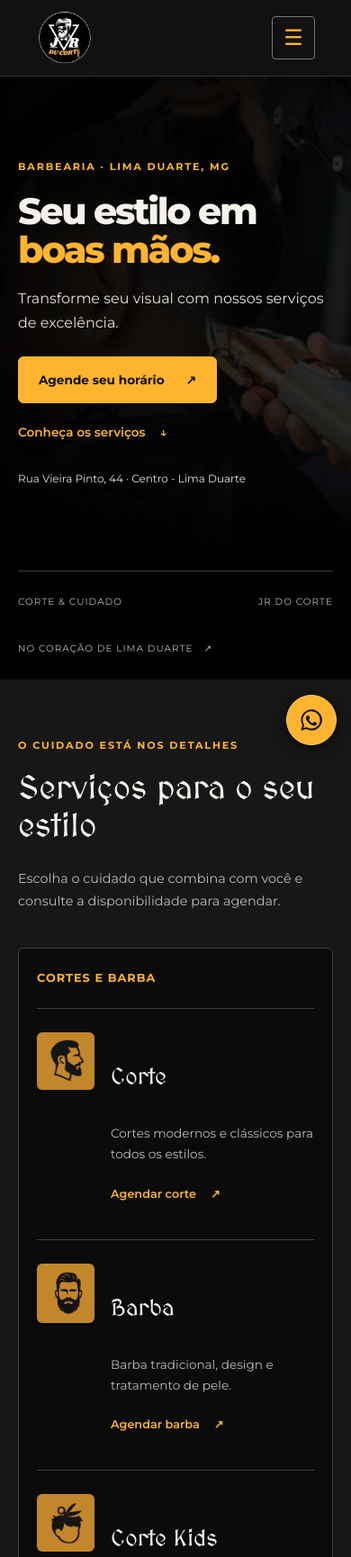
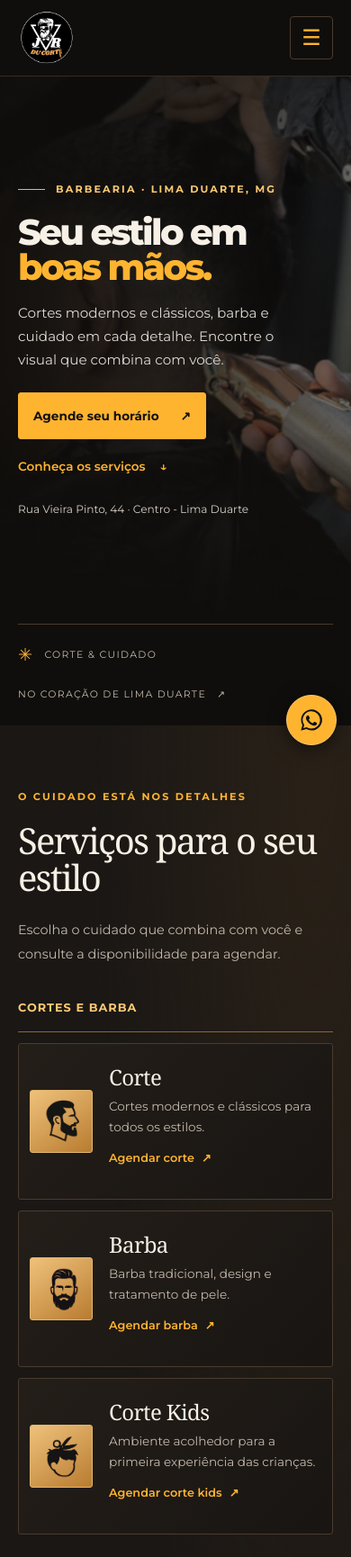
Before and after one commit to Saraingridsousa/LandingPage_Barbearia, a website: page index.html in a window 390 px wide. Shown: the top 1730 px of the page at 90% size. Drawn offline with Linux system fonts and the light colour scheme.

Commit message:
Redesign JR do Corte with full-bleed editorial hero and accessible motion

```diff
--- a/index.html
+++ b/index.html
@@ -19,14 +19,15 @@
     <link rel="icon" type="image/png" href="src/imagens/logo.png">
     <link rel="stylesheet" href="src/styles/styles.css?v=20261125-4">
     <link rel="stylesheet" href="src/styles/header.css?v=20261125-4">
-    <link rel="stylesheet" href="src/styles/home.css?v=20261125-4">
+    <link rel="stylesheet" href="src/styles/home.css?v=20261126-1">
     <link rel="stylesheet" href="src/styles/servicos.css?v=20261125-4">
     <link rel="stylesheet" href="src/styles/sobre.css?v=20261125-4">
     <link rel="stylesheet" href="src/styles/depoimentos.css?v=20261125-4">
     <link rel="stylesheet" href="src/styles/footer.css?v=20261125-4">
+    <link rel="stylesheet" href="src/styles/editorial.css?v=20261126-1">
     <script>document.documentElement.classList.add('js');</script>
     <link rel="preload" href="src/fonts/montserrat-latin-400-800-normal.woff2" as="font" type="font/woff2" crossorigin>
-    <script src="src/javascript/script.js?v=20261125-5" defer></script>
+    <script src="src/javascript/script.js?v=20261126-1" defer></script>
     <script type="application/ld+json">
     {
       "@context": "https://schema.org", "@type": "LocalBusiness",
@@ -61,7 +62,7 @@
                 <div id="cta">
                     <p class="eyebrow">Barbearia · Lima Duarte, MG</p>
                     <h1 id="hero-title">Seu estilo em <span>boas mãos.</span></h1>
-                    <p class="hero-description">Transforme seu visual com nossos serviços de excelência.</p>
+                    <p class="hero-description">Cortes modernos e clássicos, barba e cuidado em cada detalhe. Encontre o visual que combina com você.</p>
                     <div class="hero-actions">
                         <a class="button" href="https://wa.me/553299827807" data-booking>Agende seu horário <span aria-hidden="true">↗</span></a>
                         <a class="text-link" href="#serviços">Conheça os serviços <span aria-hidden="true">↓</span></a>
@@ -70,12 +71,12 @@
                 </div>
                 <div id="banner">
                     <picture>
-                        <source type="image/webp" srcset="src/imagens/optimized/capa-640.webp 640w, src/imagens/optimized/capa-916.webp 916w" sizes="(min-width: 768px) 50vw, 100vw">
+                        <source type="image/webp" srcset="src/imagens/optimized/capa-640.webp 640w, src/imagens/optimized/capa-916.webp 916w" sizes="(min-width: 1024px) 78vw, 100vw">
                         <img src="src/imagens/capa.svg" alt="Cliente recebendo um corte de cabelo na composição original da JR do Corte" width="916" height="785" fetchpriority="high">
                     </picture>
                 </div>
             </div>
-            <div class="hero-bottom container"><span>Corte &amp; cuidado</span><span>JR DO CORTE</span><a href="#localizacao">No coração de Lima Duarte <span aria-hidden="true">↗</span></a></div>
+            <div class="hero-bottom container"><span class="hero-signature"><span aria-hidden="true">✳</span> Corte &amp; cuidado</span><span class="hero-wordmark">JR DO CORTE</span><a href="#localizacao">No coração de Lima Duarte <span aria-hidden="true">↗</span></a></div>
         </section>
         <section id="serviços" class="section" aria-labelledby="services-title">
             <div class="container">
--- a/src/javascript/script.js
+++ b/src/javascript/script.js
@@ -91,3 +91,17 @@
   const age = today.getFullYear() - birthYear - Number(birthdayPending);
   if (Number.isInteger(age) && age >= 0) ageText.textContent = `, tenho ${age} anos`;
 })();
+
+// Enhance sections once as they enter view; content remains visible without JS.
+(() => {
+  const motion = window.matchMedia('(prefers-reduced-motion: reduce)');
+  if (motion.matches || !('IntersectionObserver' in window)) return;
+  const observer = new IntersectionObserver((entries) => {
+    entries.forEach(({ isIntersecting, target }) => {
+      if (!isIntersecting) return;
+      observer.unobserve(target);
+      if (!motion.matches) target.classList.add('reveal-in');
+    });
+  }, { threshold: 0.12 });
+  document.querySelectorAll('.section-heading, .service-card, .services-booking, .about-photo, .about-copy, .testimonial-layout > div, .location-grid > div, .contact-layout > div').forEach(el => observer.observe(el));
+})();
--- /dev/null
+++ b/src/styles/editorial.css
@@ -0,0 +1,59 @@
+/* JR do Corte — warm, modern editorial visual system. */
+:root { --bg: #100e0c; --surface: #1a1714; --surface-raised: #241e19; --text: #f7f0e6; --muted: #c3b9ac; --border: #4a3b2e; --radius: 3px; --section-space: clamp(70px, 9vw, 126px); }
+.header { background: #100e0c; border-bottom-color: #352b22; padding-inline: 0; }
+#nav_list { margin: 0; padding-inline-start: 0; }
+#nav_list a:not(.button) { position: relative; color: #f0e8dd; }
+#nav_list a:not(.button)::after { content: ''; position: absolute; left: 14px; right: 14px; bottom: 8px; height: 1px; background: var(--gold); transform: scaleX(0); transform-origin: left; transition: transform .25s ease; }
+#nav_list a:not(.button):is(:hover,:focus-visible)::after { transform: scaleX(1); }
+#btn_mobile { border-color: var(--border); }
+h2, .footer-title { font-family: Georgia, 'Times New Roman', serif; letter-spacing: -.045em; }
+h2 { font-size: clamp(2.5rem, 5vw, 4.6rem); line-height: 1.04; }
+.eyebrow { letter-spacing: .19em; }
+.button { border-radius: 3px; padding-inline: clamp(16px, 2vw, 27px); }
+#serviços { background: radial-gradient(ellipse at 90% 0%, #2a2118, transparent 50%), var(--surface); }
+.section-heading { margin-bottom: clamp(36px, 5vw, 62px); }
+.section-heading h2 { max-width: 17ch; }
+.section-heading > p { line-height: 1.85; }
+.servicos-grid { gap: 36px; }
+.service-group { padding: 0; border: 0; background: none; }
+.service-group-title { padding: 0 0 15px; border-bottom: 1px solid #8a6737; color: var(--gold-light); }
+.service-card { position: relative; grid-template-columns: 70px minmax(0,1fr); align-items: center; padding: 21px 12px; gap: 18px; margin-top: 12px; border: 1px solid var(--border); border-radius: var(--radius); background: linear-gradient(135deg,#241e19,#181512); }
+.service-card:last-child { border-bottom: 1px solid var(--border); }
+.service-visual { padding: 10px; background: linear-gradient(145deg,#efc17b,#b87c30); border: 1px solid #e2b66e; overflow: hidden; }
+.service-body h4 { font-family: Georgia, 'Times New Roman', serif; font-size: clamp(1.5rem, 2.4vw, 2rem); letter-spacing: -.025em; margin: 0; }
+.service-body p { line-height: 1.65; margin-block: 6px 0; }
+.service-card .text-link { padding-block: 5px; gap: 8px; }
+.services-booking { margin-top: 42px; padding: 25px; border: 1px solid var(--border); background: #15120f; }
+.about-grid { gap: clamp(34px,7vw,100px); }
+.about-photo { position: relative; isolation: isolate; max-width: 480px; }
+.about-photo::before { content: ''; position: absolute; z-index: -1; inset: 14px -10px 40px 14px; border: 1px solid #a98047; }
+.about-photo picture { overflow: hidden; }
+.about-photo img { aspect-ratio: 4/5; object-fit: cover; object-position: 50% 35%; filter: sepia(.10) saturate(.87); }
+.about-photo figcaption { color: var(--text); letter-spacing: .08em; }
+.about-copy > p:not(.eyebrow) { line-height: 1.85; max-width: 59ch; }
+#depoimentos { background: #1a1714; }
+.testimonial-layout > div:nth-child(2) { padding: clamp(22px,4vw,44px); background: #100e0c; border-left: 2px solid var(--gold); }
+#localizacao { background: radial-gradient(ellipse at 10% 100%,#21190f,transparent 55%), var(--bg); }
+.mapBox { border: 1px solid #786040; box-shadow: 12px 12px 0 #211b15; }
+.contact-section { position: relative; overflow: hidden; background: radial-gradient(ellipse at 95% 15%, #392818, transparent 65%), #1b1611; border-block-color: #76552d; }
+.contact-layout { position: relative; }
+.contact-layout h2 { color: var(--gold-light); }
+.site-footer { background: #100e0c; }
+@media (min-width: 768px) {
+  .service-card { grid-template-columns: 84px minmax(0,1fr); padding: 22px 18px; }
+  .about-photo::before { inset: 18px -16px 38px 18px; }
+}
+@media (min-width: 1024px) {
+  .service-card { grid-template-columns: 100px minmax(0,1fr); padding: 24px; }
+  .servicos-grid { gap: 26px; }
+}
+@media (max-width: 374px) { .service-card { grid-template-columns: 56px minmax(0,1fr); gap: 12px; padding-inline: 10px; } .services-booking { padding: 16px; } }
+@media (prefers-reduced-motion: no-preference) {
+  .service-card { transition: border-color .25s ease, box-shadow .25s ease, background-color .25s ease; }
+  .service-visual img, .about-photo img { transition: transform .55s cubic-bezier(.2,.65,.25,1); }
+  .service-card:is(:hover,:focus-within) { border-color: #c99b58; box-shadow: 0 12px 34px rgb(0 0 0 / .20); }
+  .service-card:is(:hover,:focus-within) .service-visual img { transform: scale(1.08); }
+  .about-photo:hover img { transform: scale(1.035); }
+  .reveal-in { animation: editorial-reveal .65s cubic-bezier(.2,.65,.25,1) both; }
+  @keyframes editorial-reveal { from { opacity: .72; translate: 0 12px; } to { opacity: 1; translate: 0 0; } }
+}
--- a/src/styles/home.css
+++ b/src/styles/home.css
@@ -1,57 +1,54 @@
-#home { background: #000; }
-.hero-grid { display: grid; align-items: center; gap: 20px; padding-top: 52px; }
-#cta { padding-block: 16px; }
-h1 { max-width: 11ch; font-size: clamp(2.7rem, 6.2vw, 5.7rem); line-height: 1.06; font-weight: 800; letter-spacing: -.055em; }
+/* Full-bleed hero: independent photo and editorial text layers. */
+#home { background: #100e0c; overflow: hidden; position: relative; }
+.hero-grid.container {
+  position: relative; isolation: isolate; display: grid; align-items: center;
+  width: 100%; min-height: clamp(580px, 77svh, 790px);
+  padding: clamp(48px, 8vw, 108px) max(20px, calc((100% - 1200px)/2));
+}
+#cta { position: relative; z-index: 2; min-width: 0; max-width: 630px; padding-block: 12px; }
+#cta .eyebrow { display: flex; align-items: center; gap: 12px; color: var(--gold-light); }
+#cta .eyebrow::before { content: ''; width: 30px; height: 1px; flex-shrink: 0; background: var(--gold); }
+h1 { max-width: 11ch; font-size: clamp(3.2rem, 6.7vw, 6.9rem); line-height: .99; font-weight: 800; letter-spacing: -.065em; text-wrap: balance; }
 h1 span { display: block; color: var(--gold); }
-.hero-description { color: var(--muted); max-width: 34ch; margin-top: 24px; font-size: clamp(1rem, 1.5vw, 1.1rem); }
-.hero-actions { display: flex; align-items: flex-start; flex-direction: column; gap: 12px; margin-top: 30px; }
-.hero-location { margin-top: 22px; color: var(--muted); font-size: .75rem; }
-#banner { min-width: 0; }
-#banner img { width: 100%; }
-.hero-bottom { display: flex; flex-wrap: wrap; gap: 8px 24px; justify-content: space-between; padding-block: 22px; margin-top: 20px; border-top: 1px solid var(--border); font-size: .65rem; text-transform: uppercase; letter-spacing: .1em; color: var(--muted); }
-.hero-bottom a { min-height: 44px; display: flex; align-items: center; gap: 12px; }
-.hero-bottom > span { display: flex; align-items: center; min-height: 44px; }
-@media (min-width: 768px) { .hero-actions { flex-direction: row; align-items: center; flex-wrap: wrap; gap: 12px 24px; } }
-@media (min-width: 1024px) { .hero-grid { grid-template-columns: 1fr 1.1fr; gap: 10px; padding-block: 40px; min-height: 590px; } #banner { align-self: center; } .hero-bottom { margin-top: 0; } }
-
-/* On phones the original photo becomes part of the hero, rather than a
-   separate block below the booking controls. Keep the text above the scrim. */
+.hero-description { color: #ded9d1; max-width: 40ch; margin-top: 26px; font-size: clamp(.95rem, 1.5vw, 1.08rem); }
+.hero-actions { display: flex; align-items: center; flex-wrap: wrap; gap: 10px 24px; margin-top: 32px; }
+.hero-location { margin-top: 24px; color: #d6cec4; font-size: .76rem; }
+#banner { position: absolute; inset: 0; z-index: -1; overflow: hidden; pointer-events: none; }
+#banner picture { position: absolute; inset: 0 0 0 auto; width: 80%; height: 100%; }
+#banner img { width: 100%; height: 100%; object-fit: cover; object-position: 68% 43%; filter: sepia(.12) saturate(.86) brightness(1.15); }
+#banner::after { content: ''; position: absolute; inset: 0; background:
+  linear-gradient(90deg, #100e0c 0%, #100e0c 16%, rgb(16 14 12 / .94) 31%, rgb(16 14 12 / .68) 47%, rgb(16 14 12 / .08) 77%),
+  linear-gradient(0deg, #100e0c 0%, transparent 21%, transparent 79%, rgb(16 14 12 / .2) 100%); }
+.hero-bottom { display: flex; flex-wrap: wrap; align-items: center; gap: 8px 24px; justify-content: space-between; padding-block: 12px; border-top: 1px solid var(--border); font-size: .68rem; text-transform: uppercase; letter-spacing: .12em; color: var(--muted); }
+.hero-bottom a, .hero-bottom > span { min-height: 44px; display: flex; align-items: center; gap: 12px; }
+.hero-bottom .hero-signature > span { color: var(--gold); font-size: 1.2rem; }
+.hero-bottom .hero-wordmark { color: var(--gold-light); font-weight: 700; letter-spacing: .2em; }
+@media (min-width: 768px) { .hero-grid.container { padding-inline: max(32px, calc((100% - 1200px)/2)); } }
 @media (max-width: 767px) {
-  .hero-grid {
-    position: relative;
-    isolation: isolate;
-    min-height: 460px;
-    min-height: clamp(460px, 65svh, 580px);
-    padding-block: 32px;
-    gap: 0;
-  }
-  #cta { position: relative; padding-block: 12px; min-width: 0; }
-  #home h1 { font-size: clamp(2.35rem, 10.5vw, 3.5rem); }
-  #home .hero-description { margin-top: 18px; color: #e5e2dc; }
-  #home .hero-actions { margin-top: 24px; gap: 8px; }
-  #home .hero-location { margin-top: 18px; color: #e5e2dc; }
-  #banner {
-    position: absolute;
-    inset: 0 -20px;
-    z-index: -1;
-    overflow: hidden;
-    pointer-events: none;
-  }
-  #banner picture, #banner img { width: 100%; height: 100%; }
-  #banner img { object-fit: cover; object-position: 68% center; }
-  #banner::after {
-    content: '';
-    position: absolute;
-    inset: 0;
-    background:
-      linear-gradient(0deg, #000 0%, transparent 25%, transparent 78%, rgb(0 0 0 / .4) 100%),
-      linear-gradient(90deg, rgb(0 0 0 / .88), rgb(0 0 0 / .70));
-  }
-  .hero-bottom { margin-top: 0; padding-block: 12px; }
+  .hero-grid.container { min-height: clamp(500px, 72svh, 650px); align-items: center; padding-block: 42px; }
+  #cta { max-width: 480px; }
+  #home h1 { font-size: clamp(2.5rem, 10vw, 4.15rem); }
+  #home .hero-description { margin-top: 18px; max-width: 32ch; }
+  #home .hero-actions { flex-direction: column; align-items: flex-start; margin-top: 24px; gap: 6px; }
+  #home .hero-location { margin-top: 14px; }
+  #banner picture { width: 100%; }
+  #banner img { object-position: 68% center; }
+  #banner::after { background: linear-gradient(90deg, rgb(16 14 12 / .94) 0%, rgb(16 14 12 / .78) 52%, rgb(16 14 12 / .48) 100%), linear-gradient(0deg, #100e0c 0%, transparent 35%); }
+  .hero-bottom .hero-wordmark { display: none; }
+  .hero-bottom { gap: 0 12px; }
 }
-
-/* Use the available tablet width without changing the desktop composition. */
 @media (min-width: 768px) and (max-width: 1023px) {
-  .hero-grid { grid-template-columns: minmax(0, 1fr) minmax(0, 1fr); gap: 16px; padding-block: 36px; }
-  #cta { min-width: 0; }
+  .hero-grid.container { min-height: 590px; }
+  #banner picture { width: 90%; }
+  #banner::after { background: linear-gradient(90deg, #100e0c 0%, rgb(16 14 12 / .93) 22%, rgb(16 14 12 / .68) 53%, rgb(16 14 12 / .12) 100%), linear-gradient(0deg, #100e0c 0%, transparent 30%); }
 }
+@media (prefers-reduced-motion: no-preference) {
+  #cta > * { animation: hero-enter .65s cubic-bezier(.2,.65,.25,1) both; }
+  #cta > :nth-child(2) { animation-delay: .08s; }
+  #cta > :nth-child(3) { animation-delay: .16s; }
+  #cta > :nth-child(4) { animation-delay: .22s; }
+  #cta > :nth-child(5) { animation-delay: .28s; }
+  #banner img { animation: hero-photo 1.55s cubic-bezier(.2,.65,.25,1) both; }
+  @keyframes hero-enter { from { opacity: .55; transform: translateY(12px); } to { opacity: 1; transform: translateY(0); } }
+  @keyframes hero-photo { from { transform: scale(1.045); } to { transform: scale(1); } }
+}
```
Also changed, not shown: tests/hero-navigation.spec.cjs (+1 -5 lines).
